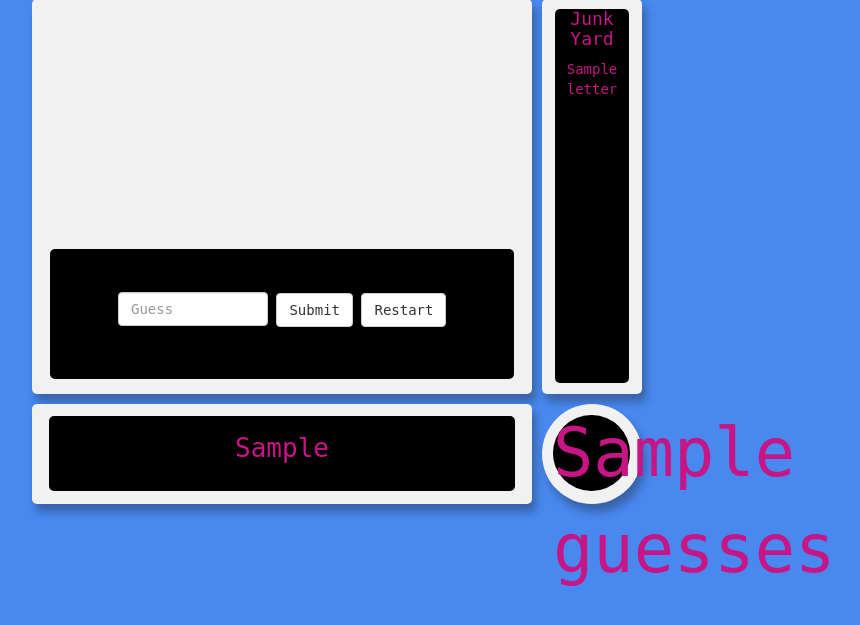
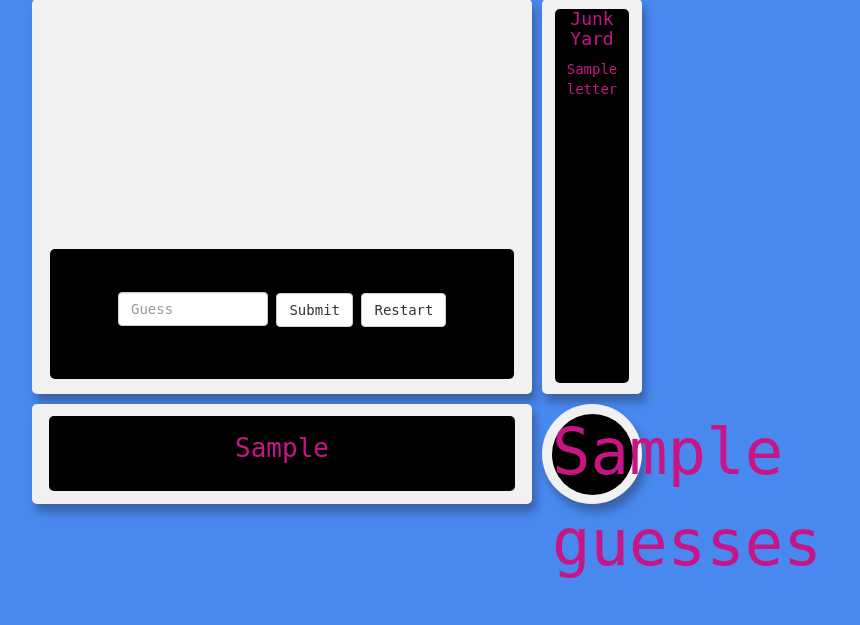
Before and after one commit to benjafishman/Hangman, a Django app: template hangman/templates/hangman/index.html in a window 1280 px wide. Shown: the part 46-671 px from the top of the page, without its empty margins (303-1163 px from the left). Run offline with Django 3.2, Linux system fonts and the light colour scheme; tables that the repository leaves empty hold one stand-in row (values such as "Sample post"); the template is opened without the code that fills it: values that come from a table or form of the project are taken from there, most other values are stand-ins (such as "Sample title", 1, 10 or a date in 2020); some libraries are stand-ins or nearby versions.

Commit message:
- updating guess number pad style

```diff
--- a/hangman/static/index1.css
+++ b/hangman/static/index1.css
@@ -131,17 +131,17 @@ body {
 }
 .circle-pad {
     background-color: #000000;
-    height: 76px;
-    width: 77px;
-    margin-left: 11px;
+    height: 81px;
+    width: 81px;
+    margin-left: 10px;
     border-radius: 150px;
-    margin-top: 11px;
+    margin-top: 10px;
         position: absolute;
 }
 
 .circle-pad p {
-    margin-top: -9px;
-    font-size: 67px;
+    margin-top: -7px;
+    font-size: 64px;
 }
 
 .junkbox {
```
